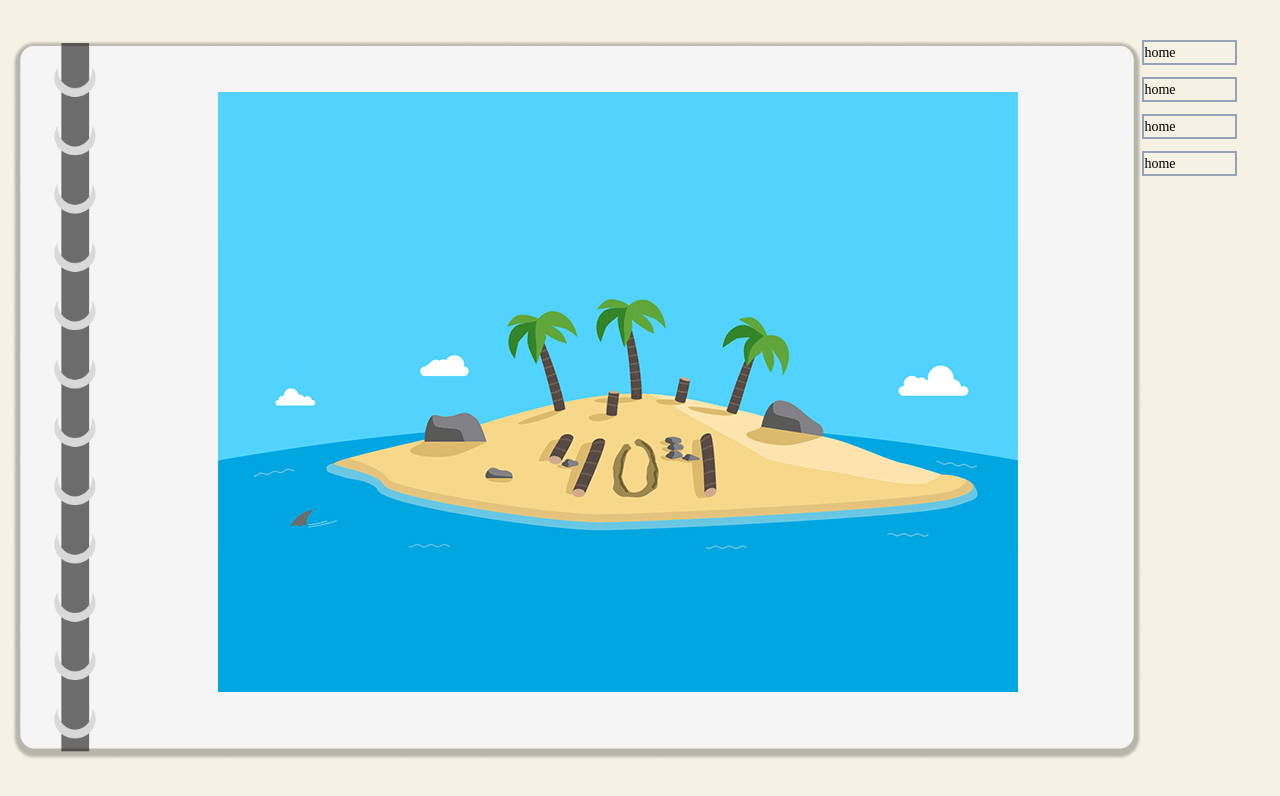
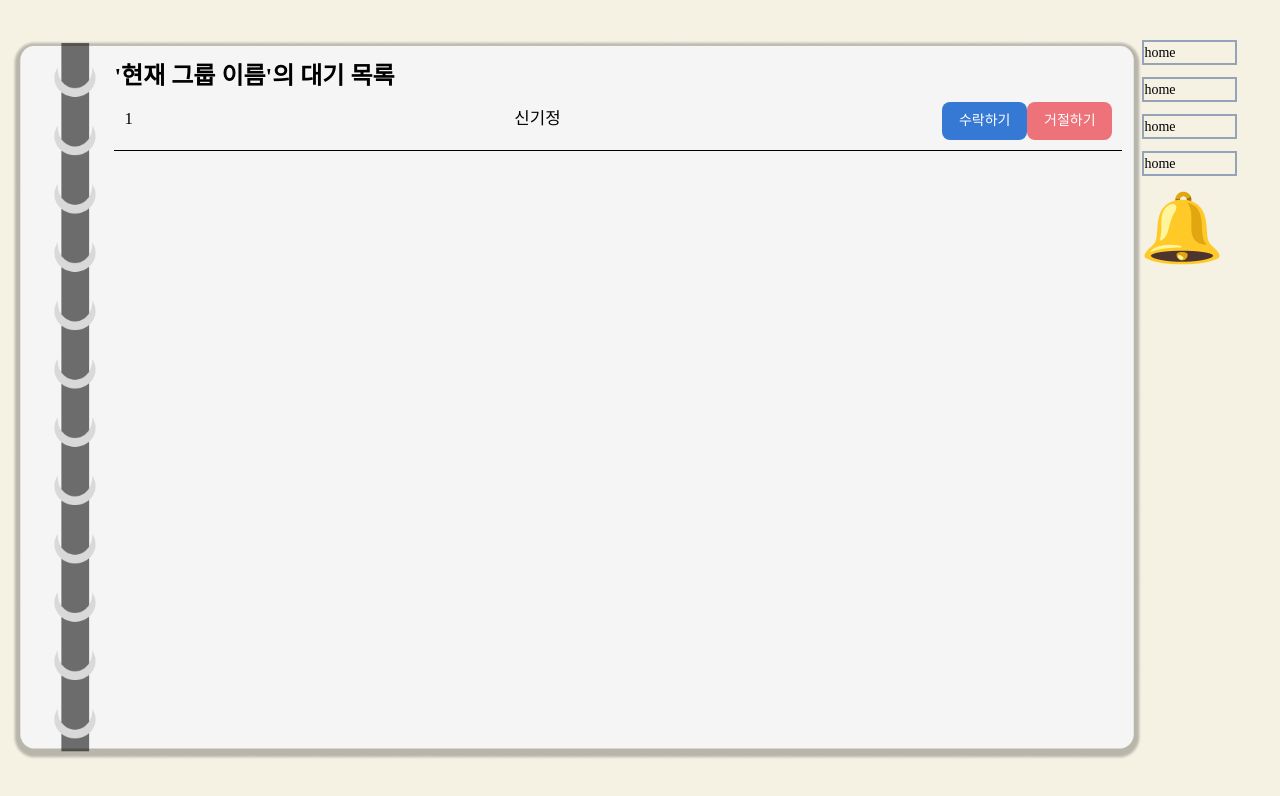
Before and after one commit to PlanTree3/PlanTree, a React (Vite) app in the folder frontend/: page /adminGroupRequest in a window 1280 px wide. Shown: the top 796 px of the page. Built offline with nearby package versions, Linux system fonts and the light colour scheme; no server answers; a web font is replaced by a local one.

Commit message:
[S09P31A302-215]feat: 대기 페이지 레이아웃

```diff
--- a/frontend/src/components/Button/Button.css
+++ b/frontend/src/components/Button/Button.css
@@ -46,6 +46,12 @@
   border: #8595a9;
 }
 
+.red {
+  background-color: #EE7279;
+  color: #fff;
+  border: #EE7279;
+}
+
 .button {
   cursor: pointer;
 }
--- a/frontend/src/components/SideBar/SideBar.tsx
+++ b/frontend/src/components/SideBar/SideBar.tsx
@@ -1,4 +1,5 @@
 import './SideBar.css'
+import bell from '../../../public/bell.png'
 
 const SideBar = () => {
   return (
@@ -7,6 +8,7 @@ const SideBar = () => {
       <div className="post-it">home</div>
       <div className="post-it">home</div>
       <div className="post-it">home</div>
+      <img src={bell} alt="" />
     </>
   )
 }
--- a/frontend/src/pages/AdminGroupDetailPage.tsx
+++ b/frontend/src/pages/AdminGroupDetailPage.tsx
@@ -12,7 +12,9 @@ import './GroupPage.css'
 const AdminGroupDetailPage: React.FC<StudentList> = ({ students }) => {
   const [page, setPage] = useState(1)
   const [modalIsOpen, setModalIsOpen] = useState(false)
+  const [pencilModalIsOpen, setPencilModalIsOpen] = useState(false)
   const [inputValue, setInputValue] = useState('')
+  const [inputGroupName, setInputGroupName] = useState('')
   // const studentsPerPage = 5;
   // const startIndex = (page - 1) * studentsPerPage;
   // const endIndex = startIndex + studentsPerPage;
@@ -25,13 +27,28 @@ const AdminGroupDetailPage: React.FC<StudentList> = ({ students }) => {
   const closeModal = () => {
     setModalIsOpen(false)
   }
+  const openPencilModal = () => {
+    setPencilModalIsOpen(true)
+  }
+
+  const closePencilModal = () => {
+    setPencilModalIsOpen(false)
+  }
 
   const handleInputChange = (e) => {
     setInputValue(e.target.value)
   }
+  const handleGroupNameInputChange = (e) => {
+    setInputGroupName(e.target.value)
+  }
 
   const handleCreateBranch = () => {
+    // api
     setModalIsOpen(false)
+  }
+  const handleGroupName = () => {
+    // api
+    setPencilModalIsOpen(false)
   }
   // const previousPage = () => {
   //   if (page > 1) {
@@ -57,12 +74,8 @@ const AdminGroupDetailPage: React.FC<StudentList> = ({ students }) => {
   return (
     <div>
       <div className="flex flex-row">
-        <div>그룹 이름</div>
-        <img
-          src={pencil}
-          alt=""
-          // onClick={}
-        />
+        <div className="font-semibold text-2xl"> '현재 그룹 이름'의 그룹원</div>
+        <img className="mx-4" src={pencil} alt="" onClick={openPencilModal} />
         <Button
           label="가지 일괄 등록"
           className="primary"
@@ -98,7 +111,51 @@ const AdminGroupDetailPage: React.FC<StudentList> = ({ students }) => {
           <h1 className="flex justify-center h-[20%] items-center text-2xl bg-lime-100 rounded-[10px]">
             가지 일괄 등록
           </h1>
-          <div className="p-[5%]">가지가지</div>
+          <input
+            type="text"
+            value={inputValue}
+            onChange={handleInputChange}
+            placeholder="입력하세요"
+          />
+          <button onClick={handleCreateBranch}>저장</button>
+        </ReactModal>
+        <ReactModal
+          isOpen={pencilModalIsOpen}
+          ariaHideApp={false}
+          onRequestClose={closePencilModal}
+          style={{
+            overlay: {
+              backgroundColor: 'rgba(0, 0, 0, 0.4)',
+              width: '100%',
+              height: '100vh',
+              zIndex: 10,
+              top: 0,
+              left: 0,
+            },
+            content: {
+              top: '50%',
+              left: '50%',
+              transform: 'translate(-50%, -50%)',
+              width: '40%',
+              height: '40%',
+              border: '2px solid #000',
+              borderRadius: '10px',
+              overflow: 'auto',
+              background: '#F5F5DC',
+              boxShadow: '2px 2px 2px rgba(0, 0, 0, 0.25)',
+            },
+          }}
+        >
+          <h1 className="flex justify-center h-[20%] items-center text-2xl bg-lime-100 rounded-[10px]">
+            그룹 이름 변경
+          </h1>
+          <input
+            type="text"
+            value={inputGroupName}
+            onChange={handleGroupNameInputChange}
+            placeholder="그룹 이름을 수정하세요"
+          />
+          <button onClick={handleGroupName}>저장</button>
         </ReactModal>
       </div>
       {/* <div className="box-border h-2/3 w-2/3 p-5 border-4 bg-amber-700 rounded-3xl">
--- /dev/null
+++ b/frontend/src/pages/AdminGroupRequestPage.tsx
@@ -0,0 +1,61 @@
+import React, { useState, useEffect } from 'react'
+// import axios from 'axios'
+import { Link } from 'react-router-dom'
+import './GroupPage.css'
+import Button from '@/components/Button/Button'
+
+const AdminGroupRequestPage = () => {
+  const [currentPage, setCurrentPage] = useState(1)
+  const GroupsPerPage = 5
+
+  const handleNo = () => {
+    console.log('nonono')
+  }
+
+  const handleYes = () => {
+    console.log('yes!!')
+  }
+
+  // const indexOfLastGroup = currentPage * GroupsPerPage
+  // const indexOfFirstGroup = indexOfLastGroup - GroupsPerPage
+  // const currentGroups = dummyData.data.groups.slice(
+  //   indexOfFirstGroup,
+  //   indexOfLastGroup,
+  // )
+
+  // const totalPages = Math.ceil(dummyData.data.groups.length / GroupsPerPage)
+
+  // const pageNumbers = []
+  // for (let i = 1; i <= totalPages; i += 1) {
+  //   pageNumbers.push(i)
+  // }
+
+  // const changePage = (page: number) => {
+  //   setCurrentPage(page)
+  // }
+  return (
+    <div>
+      <div className="font-semibold text-2xl">'현재 그룹 이름'의 대기 목록</div>
+      <div className="studentListBox">
+
+        <div>
+          <div className="groupRequest">
+            <p className="groupInfo">1</p>
+            <p className="groupInfo">신기정</p>
+            <div className="flex justify-around">
+              <Button
+                className="primary"
+                onClick={handleYes}
+                label="수락하기"
+              />
+              <Button className="red" onClick={handleNo} label="거절하기" />
+            </div>
+          </div>
+          <hr style={{ background: 'black', height: 1, border: 0 }} />
+        </div>
+      </div>
+    </div>
+  )
+}
+
+export default AdminGroupRequestPage
--- a/frontend/src/pages/GroupPage.css
+++ b/frontend/src/pages/GroupPage.css
@@ -50,6 +50,7 @@
 .groupInfo {
   margin-bottom: 5px;
   margin-right: 10px;
+  font-size: larger;
 }
 
 .groupItem {
@@ -57,6 +58,14 @@
   display: flex;
   flex-direction: row;
   align-items: center;
+}
+
+.groupRequest {
+  margin: 10px;
+  display: flex;
+  flex-direction: row;
+  align-items: center;
+  justify-content: space-between;
 }
 
 .groupLeader {
--- a/frontend/src/router.tsx
+++ b/frontend/src/router.tsx
@@ -5,6 +5,7 @@ import AdminGroupDetailPage from './pages/AdminGroupDetailPage.tsx'
 // import AdminGroupTabPage from './pages/AdminGroupTabPage.tsx'
 import AdminGroupPage from './pages/AdminGroupPage.tsx'
 import AdminNestPage from './pages/AdminNestPage.tsx'
+import AdminGroupRequestPage from './pages/AdminGroupRequestPage.tsx'
 
 import {
   Home,
@@ -31,6 +32,7 @@ const RoutesComponent = () => (
     {/* <Route path="/adminGroupTab" element={<AdminGroupTabPage />} /> */}
     <Route path="/adminGroup" element={<AdminGroupPage />} />
     <Route path="/adminGroupDetail" element={<AdminGroupDetailPage />} />
+    <Route path="/adminGroupRequest" element={<AdminGroupRequestPage />} />
 
     <Route path="/signUp" element={<SignUpPage />} />
     <Route path="/main" element={<MainPage />} />
```
Also changed, not shown: frontend/public/bell.png (added).
